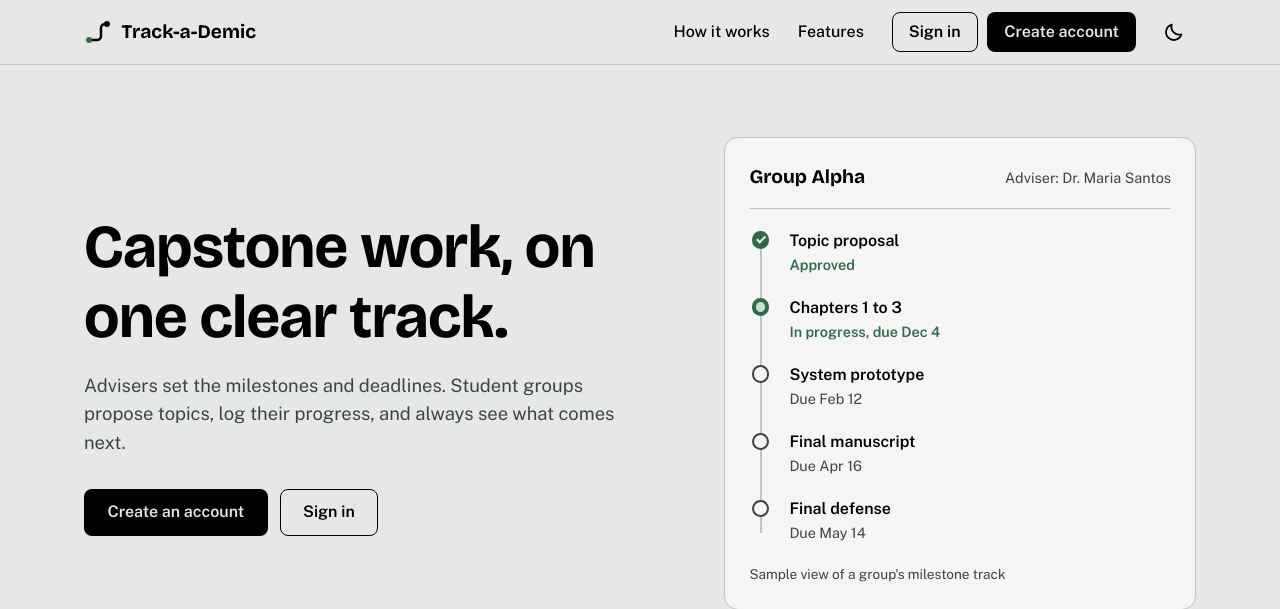
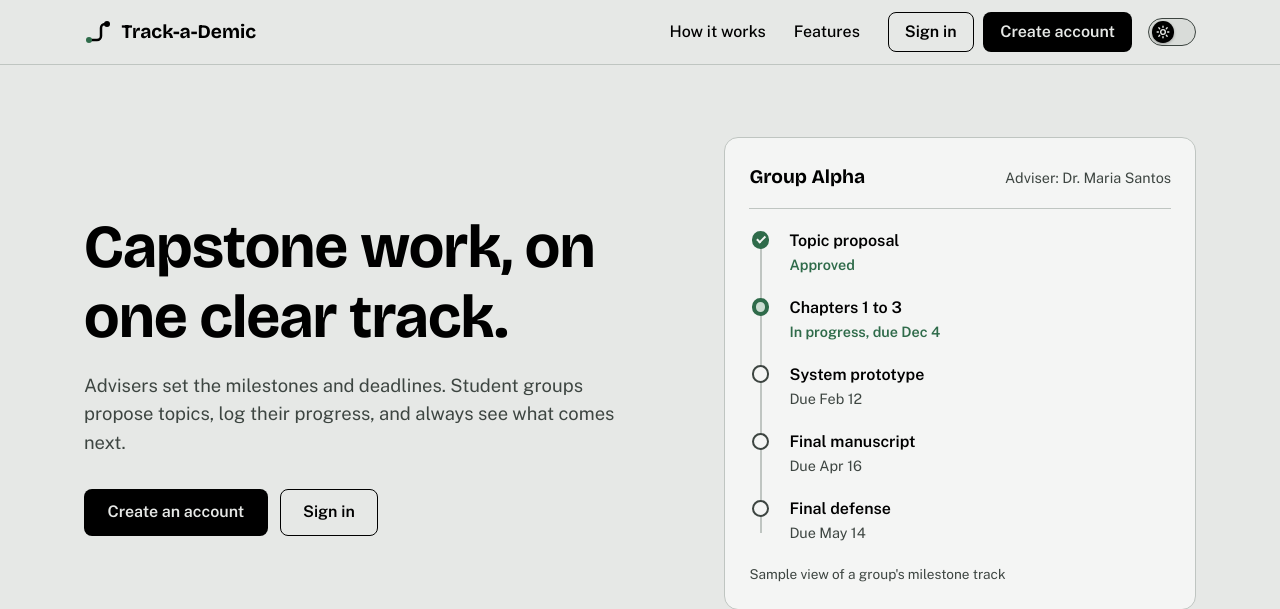
Before and after one commit to kenyakino/track-a-demic, a PHP site: page / in a window 1280 px wide. Shown: the top 609 px of the page. Run offline with PHP 8.4, Linux system fonts and the light colour scheme.

Commit message:
Change the dark mode button to a toggle switch

```diff
--- a/assets/css/style.css
+++ b/assets/css/style.css
@@ -142,10 +142,53 @@ a:hover { color: var(--ink); }
 
 .icon-btn:hover { background: var(--surface-2); }
 
-/* Show the moon in light mode and the sun in dark mode */
-.theme-toggle .icon-sun { display: none; }
-:root[data-theme="dark"] .theme-toggle .icon-moon { display: none; }
-:root[data-theme="dark"] .theme-toggle .icon-sun { display: block; }
+/* Dark mode switch: the round knob slides right in dark mode and shows a sun or a moon */
+.theme-switch {
+  display: inline-flex;
+  align-items: center;
+  justify-content: center;
+  min-width: 2.75rem;
+  min-height: 2.75rem;
+  padding: 0;
+  color: var(--ink);
+  background: transparent;
+  border: 0;
+  border-radius: 999px;
+  cursor: pointer;
+}
+
+.theme-switch-track {
+  position: relative;
+  display: block;
+  width: 3rem;
+  height: 1.75rem;
+  background: var(--surface-2);
+  border: 1px solid var(--muted);
+  border-radius: 999px;
+  transition: background-color 0.2s ease, border-color 0.2s ease;
+}
+
+.theme-switch-thumb {
+  position: absolute;
+  top: 50%;
+  left: 0.2rem;
+  display: grid;
+  place-items: center;
+  width: 1.35rem;
+  height: 1.35rem;
+  margin-top: -0.675rem;
+  color: var(--brand-ink);
+  background: var(--brand);
+  border-radius: 50%;
+  box-shadow: 0 1px 3px rgba(0, 0, 0, 0.3);
+  transition: transform 0.2s ease;
+}
+
+.switch-moon { display: none; }
+:root[data-theme="dark"] .switch-sun { display: none; }
+:root[data-theme="dark"] .switch-moon { display: block; }
+:root[data-theme="dark"] .theme-switch-thumb { transform: translateX(1.25rem); }
+:root[data-theme="dark"] .theme-switch-track { background: var(--secondary-soft); border-color: var(--secondary); }
 
 /* ---------- Buttons ---------- */
 
@@ -1093,6 +1136,6 @@ body.sidebar-open .sidebar { visibility: visible; transform: none; }
 
 @media (prefers-reduced-motion: reduce) {
   html { scroll-behavior: auto; }
-  .btn, .sidebar, .app-shell, .sidebar-collapse svg { transition: none; }
+  .btn, .sidebar, .app-shell, .sidebar-collapse svg, .theme-switch-track, .theme-switch-thumb { transition: none; }
   .skeleton { animation: none; }
 }
--- a/assets/js/theme.js
+++ b/assets/js/theme.js
@@ -18,8 +18,10 @@ const saveTheme = (theme) => {
   }
 };
 
+// The switch is "on" while dark mode is active
 const syncButtons = () => {
-  buttons.forEach((button) => button.setAttribute('aria-label', `Switch to ${otherTheme()} mode`));
+  const dark = currentTheme() === 'dark';
+  buttons.forEach((button) => button.setAttribute('aria-checked', String(dark)));
 };
 
 buttons.forEach((button) =>
--- a/includes/layout.php
+++ b/includes/layout.php
@@ -76,18 +76,17 @@ function layout_brand(string $href): void
     <?php
 }
 
-/** Prints the light/dark mode button (behavior lives in assets/js/theme.js). */
+/** Prints the dark mode switch (behavior lives in assets/js/theme.js). */
 function layout_theme_toggle(): void
 {
     ?>
-<button type="button" class="icon-btn theme-toggle" data-theme-toggle aria-label="Switch to dark mode">
-  <svg class="icon-moon" width="22" height="22" viewBox="0 0 24 24" fill="none" aria-hidden="true">
-    <path d="M20 14.5A8.5 8.5 0 0 1 9.5 4a8.5 8.5 0 1 0 10.5 10.5Z" stroke="currentColor" stroke-width="2" stroke-linejoin="round"/>
-  </svg>
-  <svg class="icon-sun" width="22" height="22" viewBox="0 0 24 24" fill="none" aria-hidden="true">
-    <circle cx="12" cy="12" r="4" stroke="currentColor" stroke-width="2"/>
-    <path d="M12 2v2M12 20v2M4.9 4.9l1.4 1.4M17.7 17.7l1.4 1.4M2 12h2M20 12h2M4.9 19.1l1.4-1.4M17.7 6.3l1.4-1.4" stroke="currentColor" stroke-width="2" stroke-linecap="round"/>
-  </svg>
+<button type="button" class="theme-switch" role="switch" aria-checked="false" aria-label="Dark mode" title="Dark mode" data-theme-toggle>
+  <span class="theme-switch-track" aria-hidden="true">
+    <span class="theme-switch-thumb">
+      <svg class="switch-sun" width="14" height="14" viewBox="0 0 24 24" fill="none" stroke="currentColor" stroke-width="2.4" stroke-linecap="round"><circle cx="12" cy="12" r="4"/><path d="M12 2v2M12 20v2M4.9 4.9l1.4 1.4M17.7 17.7l1.4 1.4M2 12h2M20 12h2M4.9 19.1l1.4-1.4M17.7 6.3l1.4-1.4"/></svg>
+      <svg class="switch-moon" width="14" height="14" viewBox="0 0 24 24" fill="none" stroke="currentColor" stroke-width="2.4" stroke-linejoin="round"><path d="M20 14.5A8.5 8.5 0 0 1 9.5 4a8.5 8.5 0 1 0 10.5 10.5Z"/></svg>
+    </span>
+  </span>
 </button>
     <?php
 }
```
